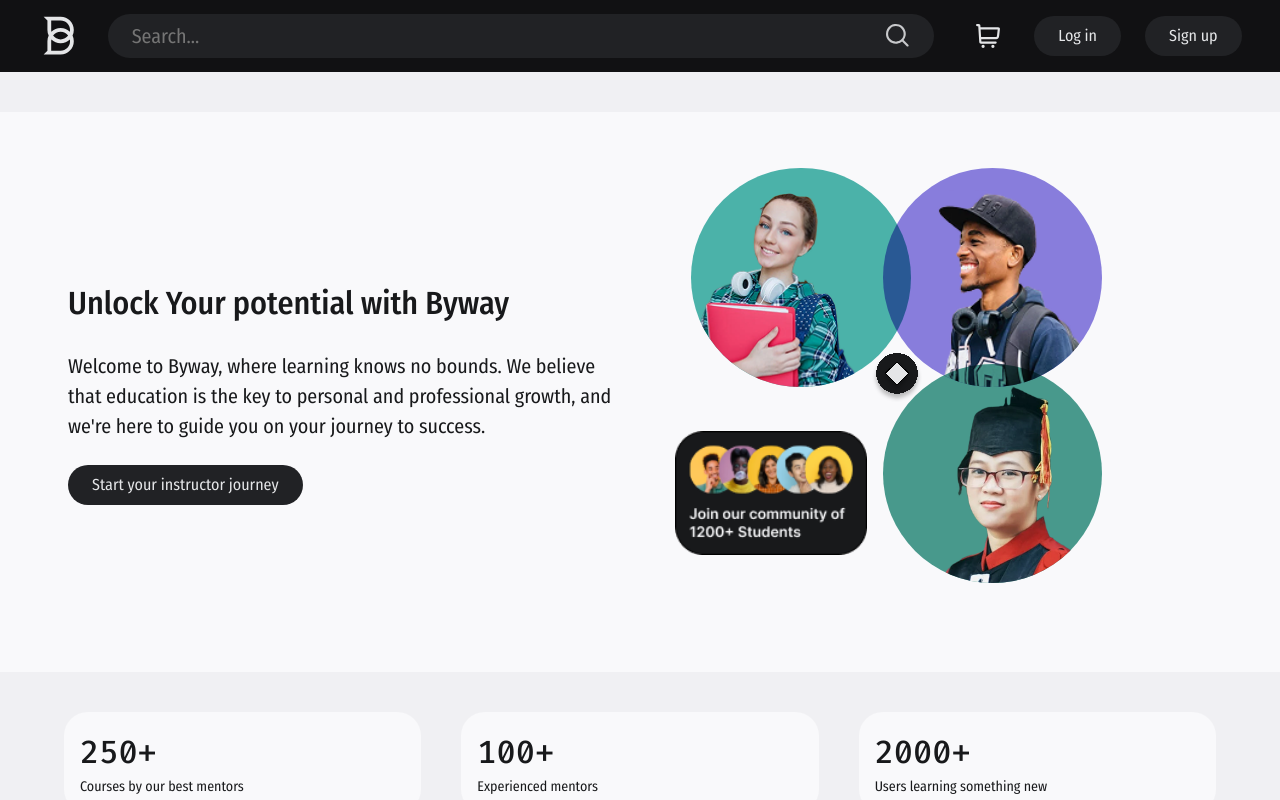
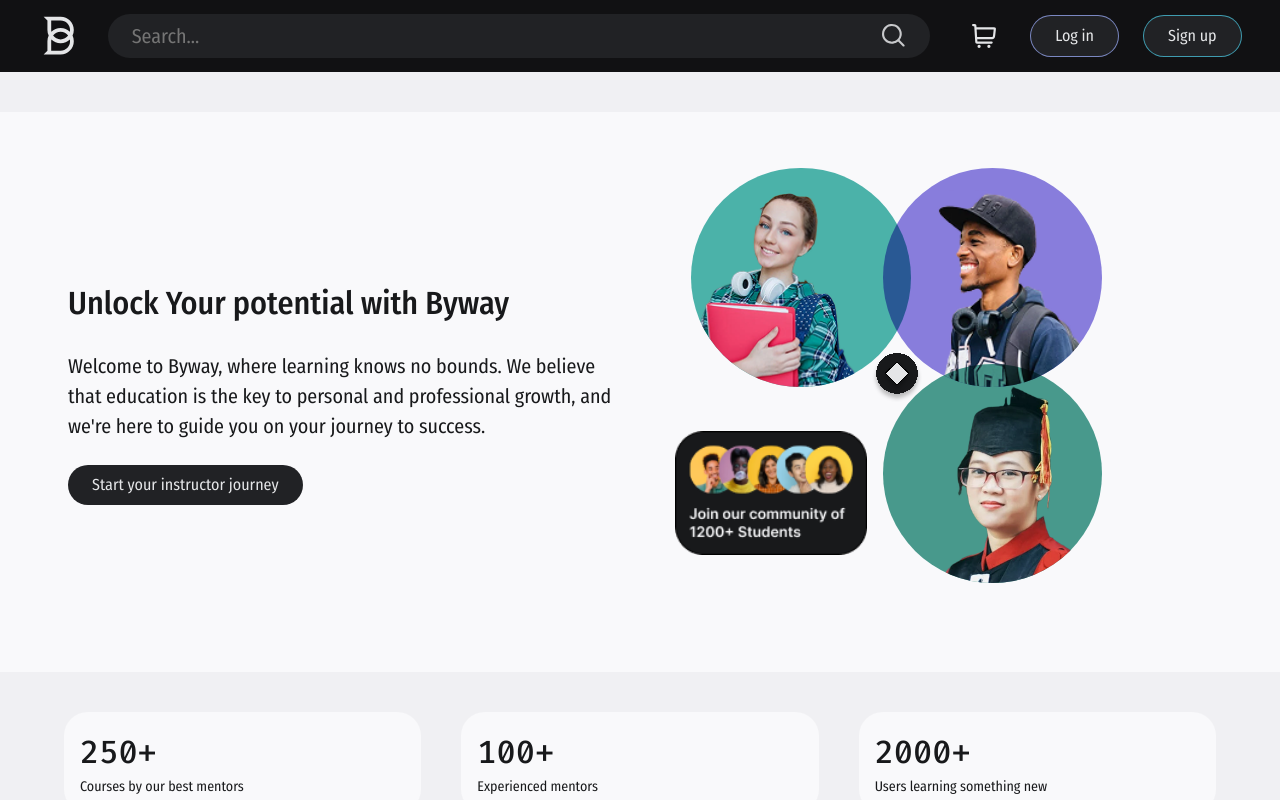
Before and after one commit to malvanore/byway, a React (Vite) app: page / in a window 1280 px wide. Shown: the top 800 px of the page. Built offline with nearby package versions, Linux system fonts and the light colour scheme.

Commit message:
fix: restore missing border on header

```diff
--- a/src/widgets/Header/Header.module.scss
+++ b/src/widgets/Header/Header.module.scss
@@ -38,7 +38,7 @@
 .search {
   display: flex;
   flex: 1;
-  color: #edeef0d1;
+  color: $dark-neutral-secondary;
   font-size: $font-size-md;
 }
 
@@ -83,6 +83,7 @@
   padding-block: $space-xs;
   border-radius: 24px;
   color: $dark-neutral-primary;
+  border: 1px solid;
   background-color: $dark-overlay;
 }
 
```
